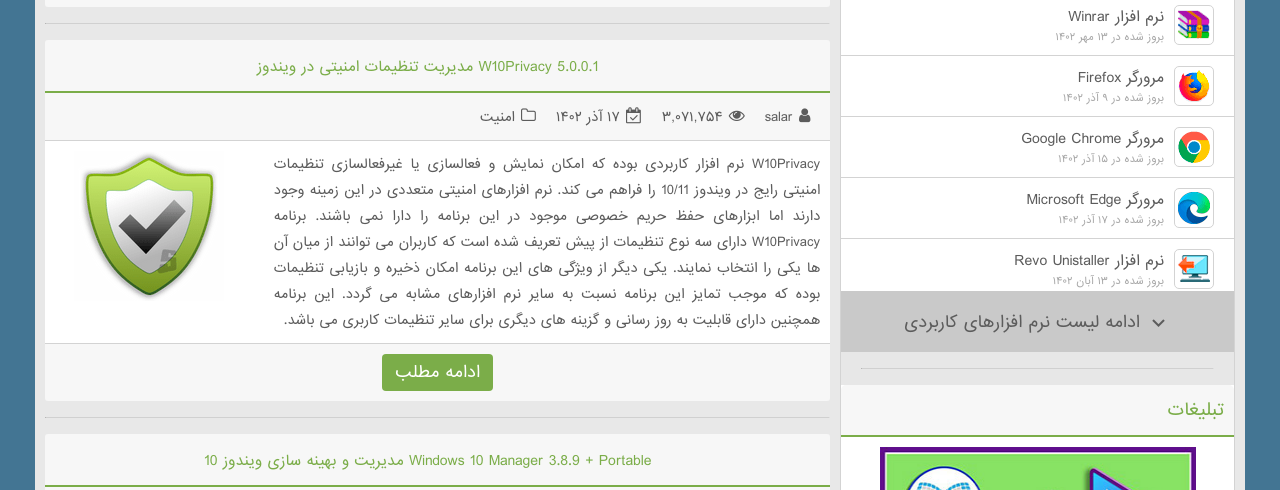
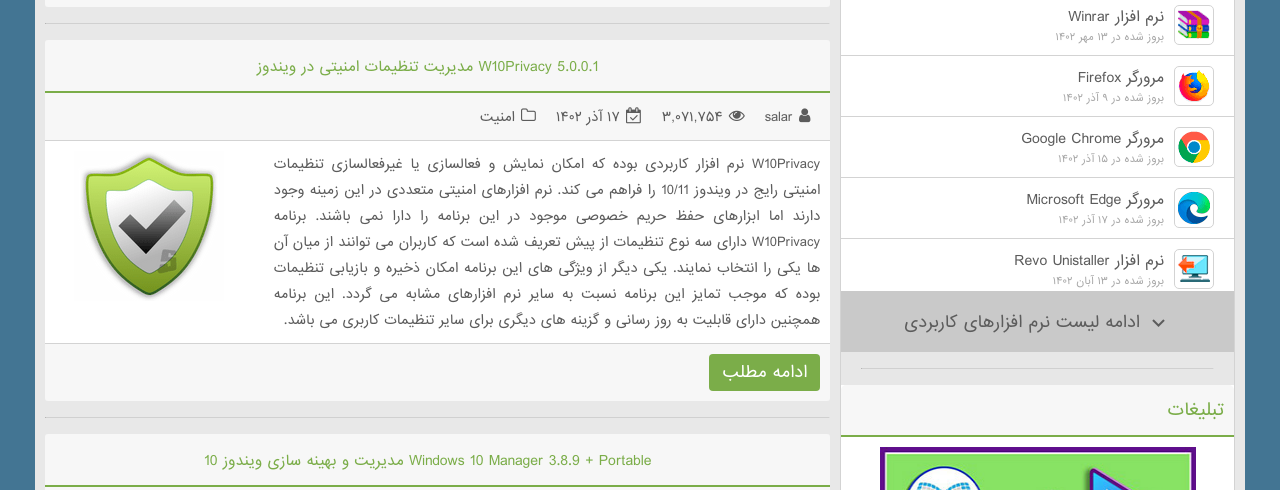
Before and after one commit to mohamadmokarram/soft98, a plain HTML site: page index.html in a window 1280 px wide. Shown: the part 1485-1975 px from the top of the page. Drawn offline with nearby package versions, Linux system fonts and the light colour scheme.

Commit message:
added some optimized styles to posts

```diff
--- a/css/styles.css
+++ b/css/styles.css
@@ -223,11 +223,24 @@
   position: relative;
 }
 .main-content .post {
+  display: flex;
+  flex-direction: column;
   background-color: #f7f7f7;
   /* max-width: 800px; */
   margin: 10px auto;
   border-radius: 3px;
   overflow: auto;
+
+  > a {
+    align-self: start;
+    color: white;
+    background-color: var(--green-btn);
+    display: inline-block;
+    text-align: center;
+    margin: 10px;
+    padding: 5px 13px;
+    border-radius: 4px;
+  }
 }
 .main-content .post h3 {
   padding: 10px 0;
@@ -277,15 +290,7 @@
   padding: 10px;
   font-size: 13px;
 }
-.main-content .post > a {
-  color: white;
-  background-color: var(--green-btn);
-  display: inline-block;
-  text-align: center;
-  margin: 10px;
-  padding: 5px 13px;
-  border-radius: 4px;
-}
+
 .main-content .post > a:hover {
   background-color: #68923e;
 }
```
